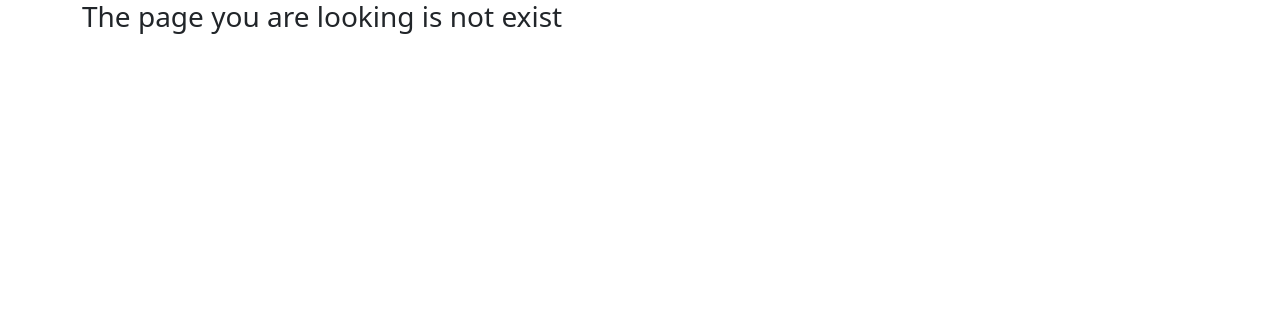
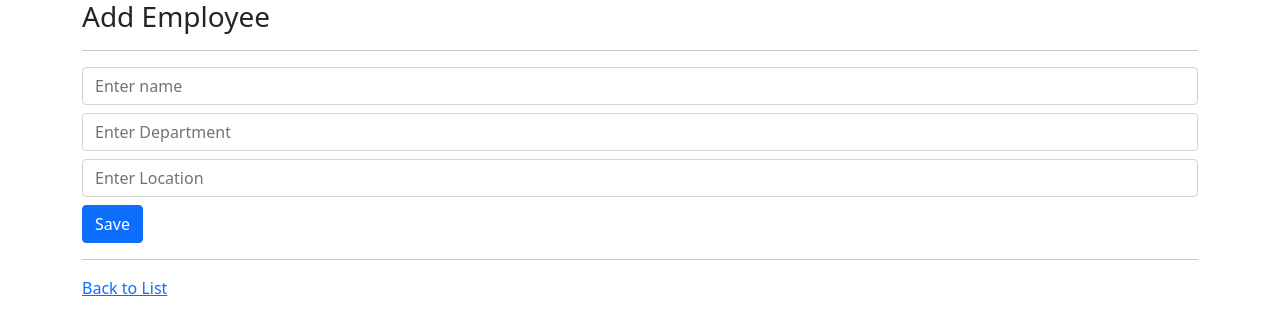
Before and after one commit to Rxavio/springboot-react-stack, a React (Create React App) app: page /employees/edit/1 in a window 1280 px wide. Shown: the top 332 px of the page. Built offline with nearby package versions, Linux system fonts and the light colour scheme; no server answers.

Commit message:
update an employee

```diff
--- a/src/App.js
+++ b/src/App.js
@@ -13,6 +13,7 @@ function App() {
        <Routes>
        <Route path='/' element={<EmployeeList />}/>
        <Route path='/add' element={<AddEmployee />} />
+       <Route path='/employees/edit/:id' element={<AddEmployee />} />
        <Route path='/not-found' element={<NotFound />} />
        <Route path='*' element={<NotFound />} />
       </Routes>
--- a/src/components/AddEmployee.js
+++ b/src/components/AddEmployee.js
@@ -1,9 +1,10 @@
 import React from 'react';
 import { useState } from "react";
-import { Link } from "react-router-dom";
+import { Link, useParams } from "react-router-dom";
 // import { useHistory } from 'react-router-dom';
 import { useNavigate } from 'react-router-dom';
 import employeeService from "../services/employee.service";
+import { useEffect } from 'react';
 
 const AddEmployee = () => {
     const[name, setName] = useState('');
@@ -11,11 +12,24 @@ const AddEmployee = () => {
     const[department, setDepartment] = useState('');
     // const history = useHistory();
     const navigate = useNavigate();
+    const {id} = useParams();
 
     const saveEmployee = (e) => {
         e.preventDefault();
 
-        const employee = {name, location, department};
+        const employee = {name, location, department, id};
+        if(id){
+             //update
+             employeeService.update(employee)
+             .then(response => {
+                 console.log('Employee updated successfully', response.data);
+                //  history.push('/');
+                navigate('/')
+             })
+             .catch(error => {
+                 console.log('Something went wrong', error);
+             })
+        }else{
              //create
              employeeService.create(employee)
              .then(response => {
@@ -26,7 +40,23 @@ const AddEmployee = () => {
              .catch(error => {
                  console.log('something went wroing', error);
              });
+
         }
+        }
+
+    useEffect(() => {
+        if (id) {
+            employeeService.get(id)
+                .then(employee => {
+                    setName(employee.data.name);
+                    setLocation(employee.data.location);
+                    setDepartment(employee.data.department);
+                })
+                .catch(error => {
+                    console.log('Something went wrong', error);
+                })
+        }
+    }, [])
 
     return(
         <div className="container">
--- a/src/components/EmployeesList.js
+++ b/src/components/EmployeesList.js
@@ -41,7 +41,8 @@ const EmployeeList = () => {
                 <td>{employee.location}</td>
                 <td>{employee.department}</td>
                 <td>
-                  <Link className="btn btn-info" to=''>Update</Link>
+                  {/* <Link className="btn btn-info" to=''>Update</Link> */}
+                  <Link className="btn btn-info" to={`/employees/edit/${employee.id}`}>Update</Link>
                   <button className="btn btn-danger ml-2">Delete</button>
                 </td>
               </tr>
```
Lines whose indentation alone changed are shown as unchanged.
